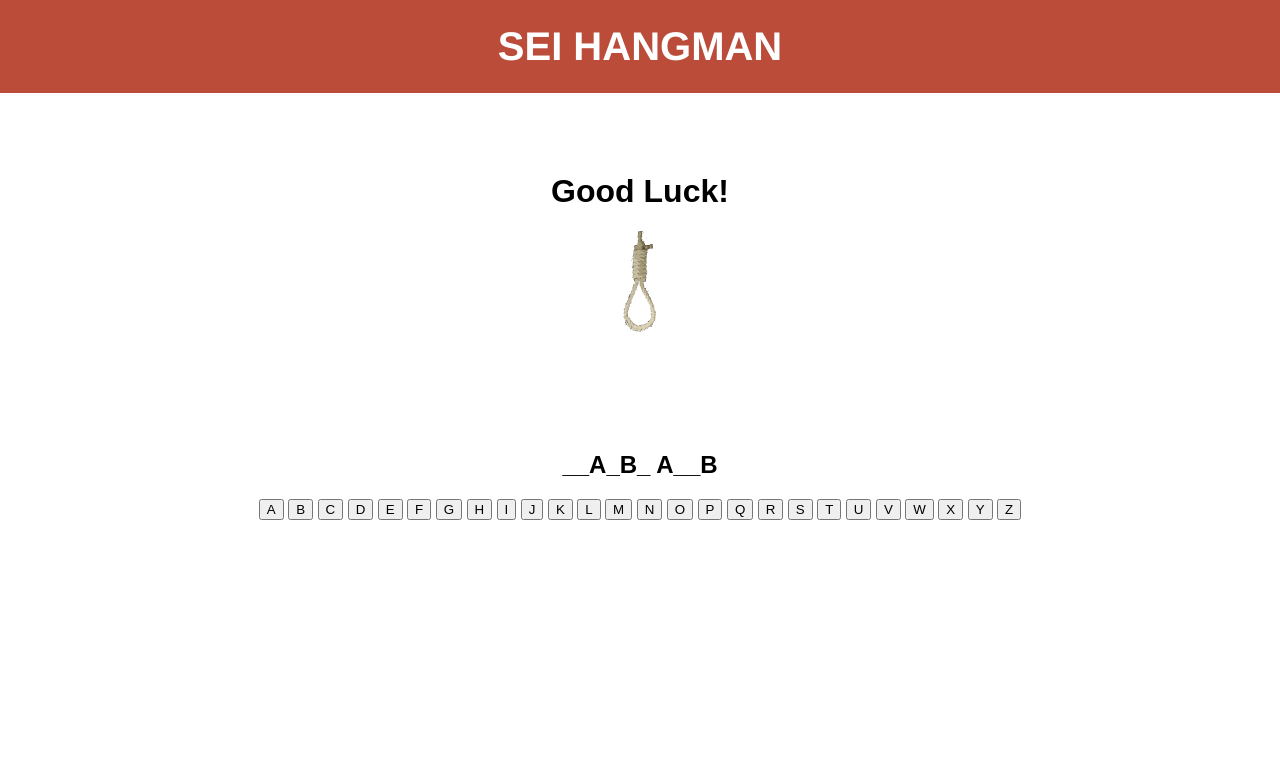
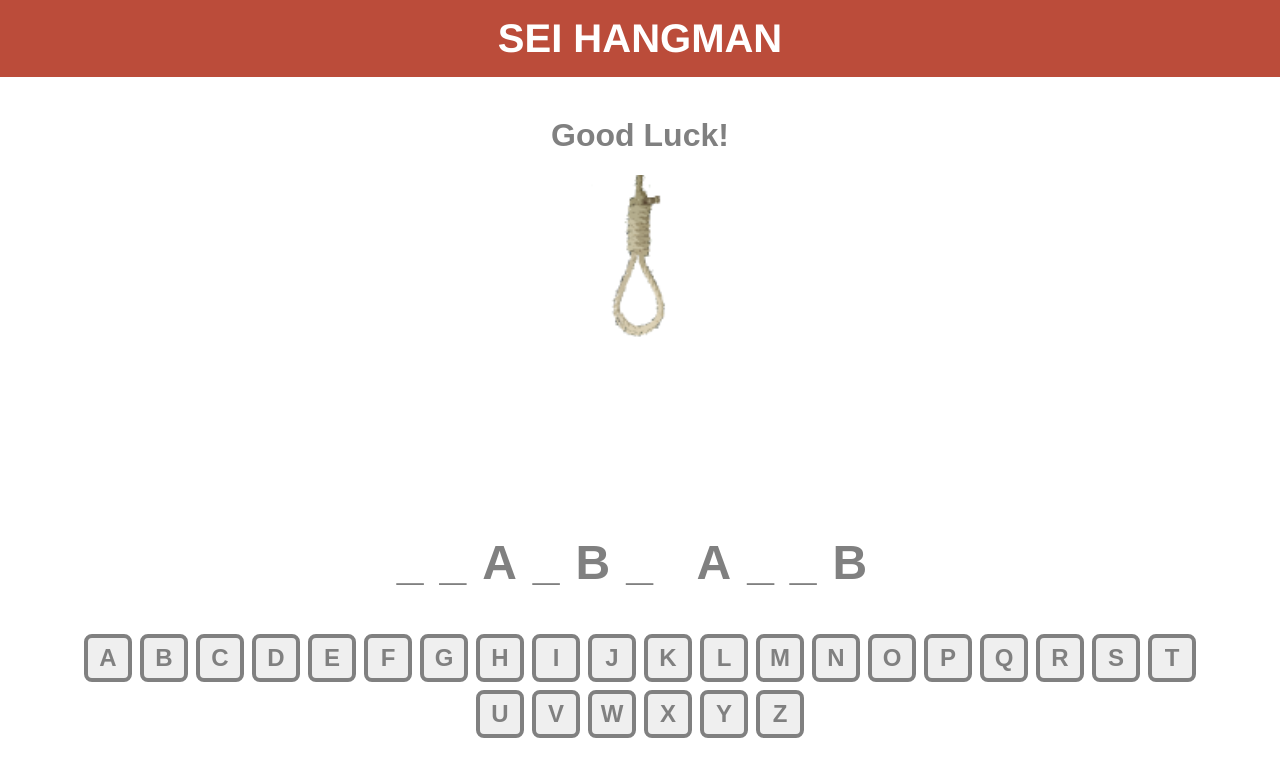
Before and after one commit to Amir9499-99/Hangman-Game, a plain HTML site: page index.html in a window 1280 px wide. Drawn offline with Linux system fonts and the light colour scheme.

Commit message:
Update css

```diff
--- a/css/main.css
+++ b/css/main.css
@@ -5,6 +5,7 @@
 
 :root {
   --dark-accent: #BB4C3A;
+  --accent-light: #76bb76;
 }
 
 body {
@@ -15,20 +16,68 @@ body {
 }
 
 h1 {
-  margin-top: 10vmin;
+  margin-top: 5vmin;
+  color: grey;
+}
+
+#guess {
+  font-size: 6vmin;
+  letter-spacing: 2vmin;
+  color: grey;
 }
 
 header {
   background-color: var(--dark-accent);
   color: white;
   font: bold 5vmin Helvetica;
-  padding: 3vmin;
+  padding: 2vmin;
   text-align: center;
   width: 100%;
 }
 
 #gallows {
-  width: 75px;
-  height: 200px;
+  width: 15vmin;
+  height: 40vmin;
+  background-size: cover;
   background-image: url(../imgs/hangman.png);
 }
+
+#letters {
+  display: flex;
+  justify-content: center;
+  flex-wrap: wrap;
+  margin: 0 10vmin;
+}
+
+#letters button {
+  font-size: 3vmin;
+  font-weight: bold;
+  width: 6vmin;
+  height: 6vmin;
+  display: flex;
+  justify-content: center;
+  align-items: center;
+  margin: .5vmin;
+  border: .5vmin solid grey;
+  color: grey;
+  border-radius: 1vmin;
+  outline: none;
+  cursor: pointer;
+}
+
+#letters button:hover {
+  background-color: grey;
+  color: white;
+}
+
+#letters button.wrong {
+  background-color: var(--accent-dark);
+  color: grey;
+  cursor: not-allowed;
+}
+
+#letters button.correct {
+  background-color: var(--accent-light);
+  color: grey;
+  cursor: not-allowed;
+}
```
